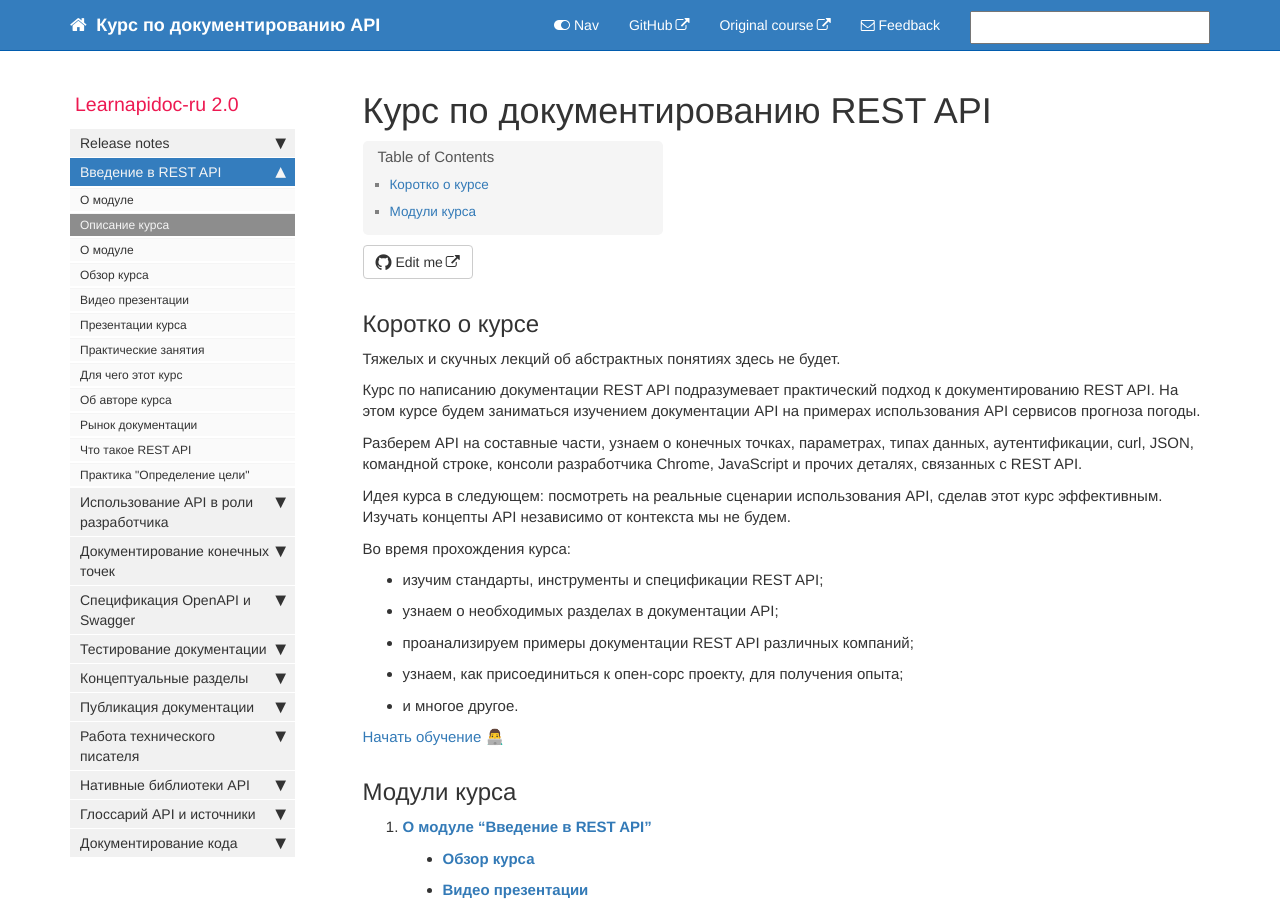
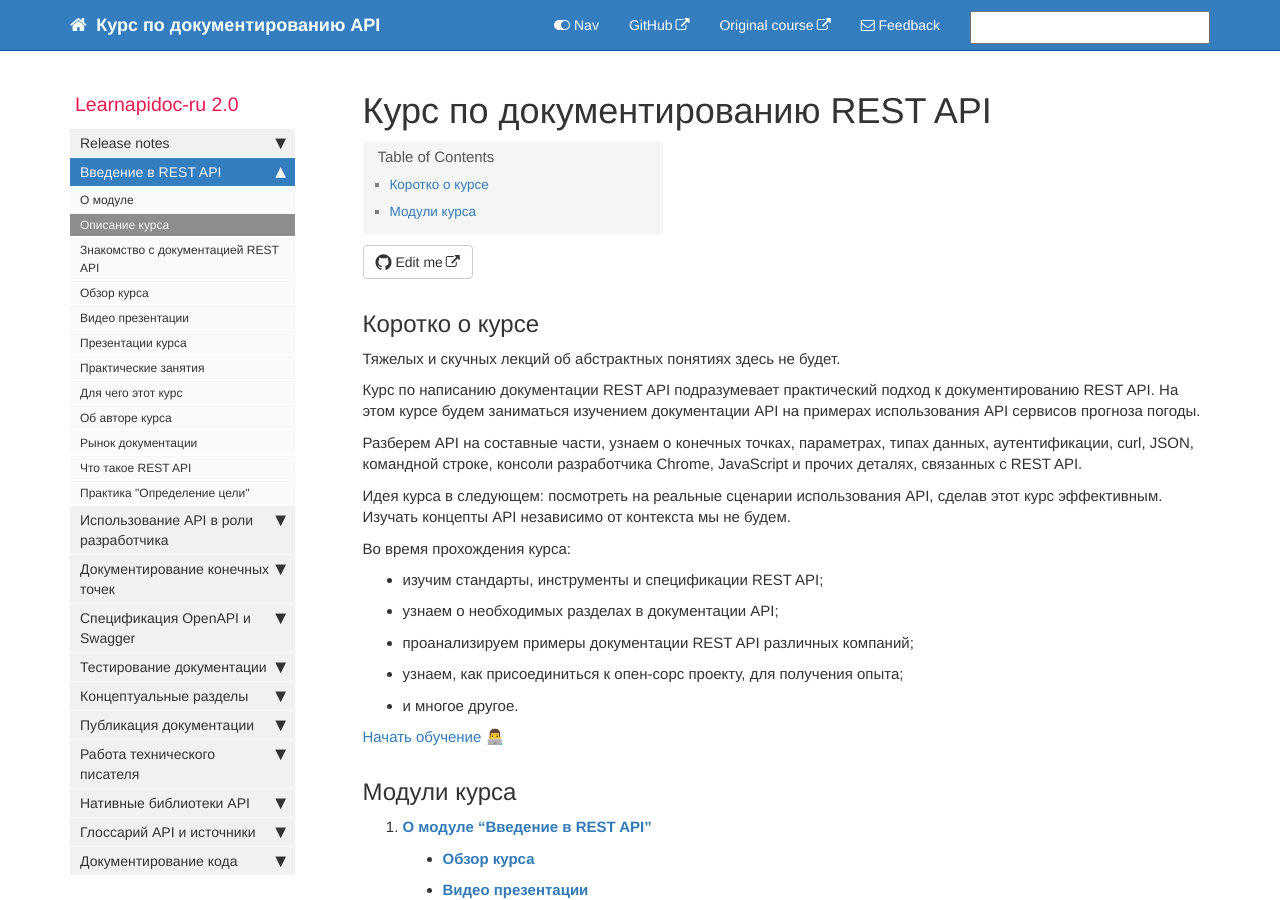
Before and after one commit to Starkovden/Starkovden.github.io, a Jekyll site: the page built from index.md, in a window 1280 px wide and 900 px high. Built offline with Jekyll 4.4.1, drawn with Linux system fonts in a browser that asks for light colours; nearby versions of some CDN libraries; comment, search, counter and statistics services are not loaded.

Commit message:
новый раздел в меню

```diff
--- a/_data/sidebars/mydoc_sidebar.yml
+++ b/_data/sidebars/mydoc_sidebar.yml
@@ -40,8 +40,8 @@ entries:
       output: web, pdf
       type: homepage
 
-    - title: О модуле
-      url: /about-first-module.html
+    - title: Знакомство с документацией REST API
+      url: /intro-rest-api.html
       output: web, pdf
 
     - title: Обзор курса
```
